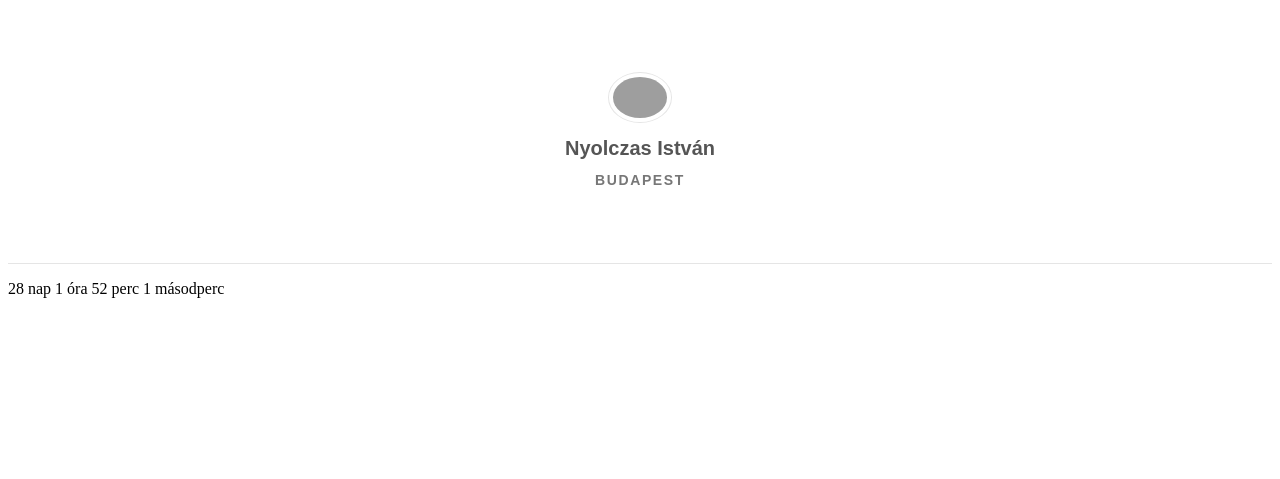
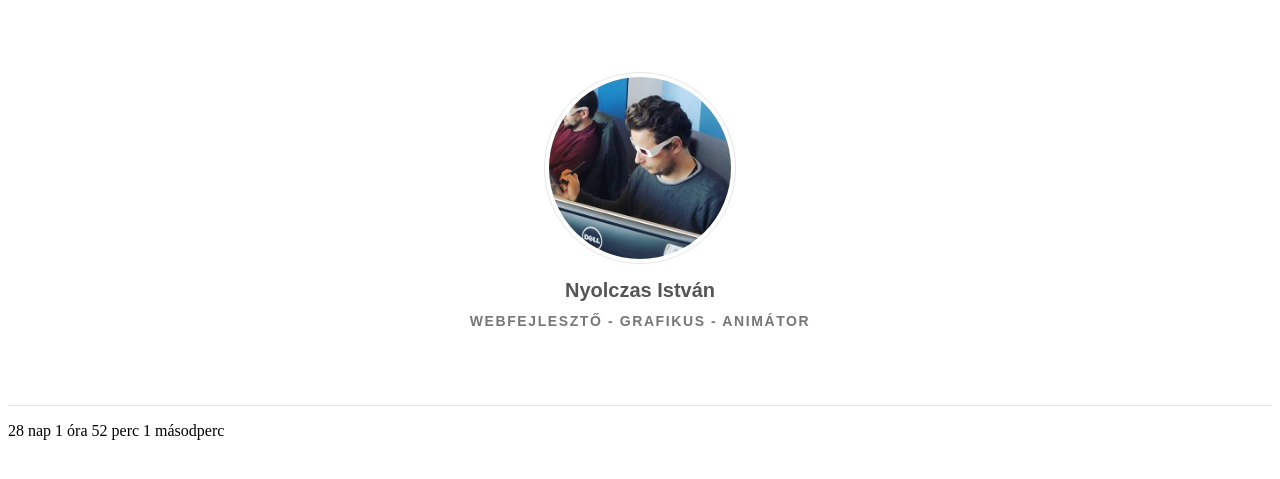
Before and after one commit to Nyolczas/I8I, a PHP site: page / in a window 1280 px wide. Shown: the top 479 px of the page. Run offline with PHP 8.4, Linux system fonts and the light colour scheme; grey boxes are pictures that could not be loaded.

Commit message:
index
fejléc ok

```diff
--- a/css/style.css
+++ b/css/style.css
@@ -15,7 +15,7 @@ header {
 }
 
 header img {
-  width: 4rem;
+  width: 12rem;
   border: 1px solid rgba(0, 0, 0, .1);
   border-radius: 100%;
   padding: .25rem;
--- a/index.html
+++ b/index.html
@@ -9,9 +9,9 @@
 </head>
 <body>
     <header>
-        <img src="logo03.png" alt="8-i logo">
+        <img src="img\profil.jpg" alt="8-i profil">
         <h1>Nyolczas István</h1>
-        <h2>Budapest</h2>
+        <h2>Webfejlesztő - Grafikus - Animátor</h2>
     </header>
   <p id="demo"></p>
   <script src="js/time-countdown.js"></script>
```
Also changed, not shown: img/profil.jpg.
